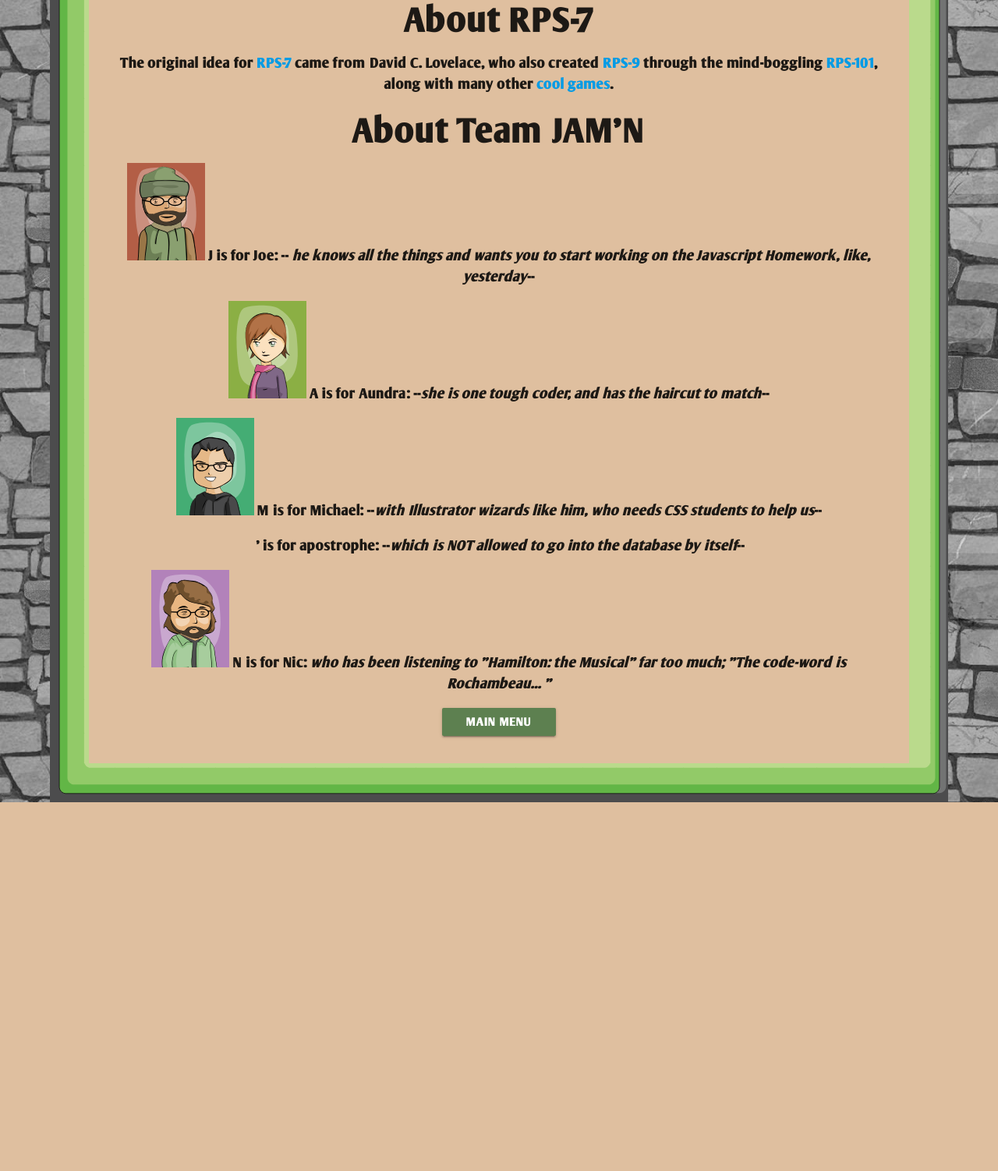
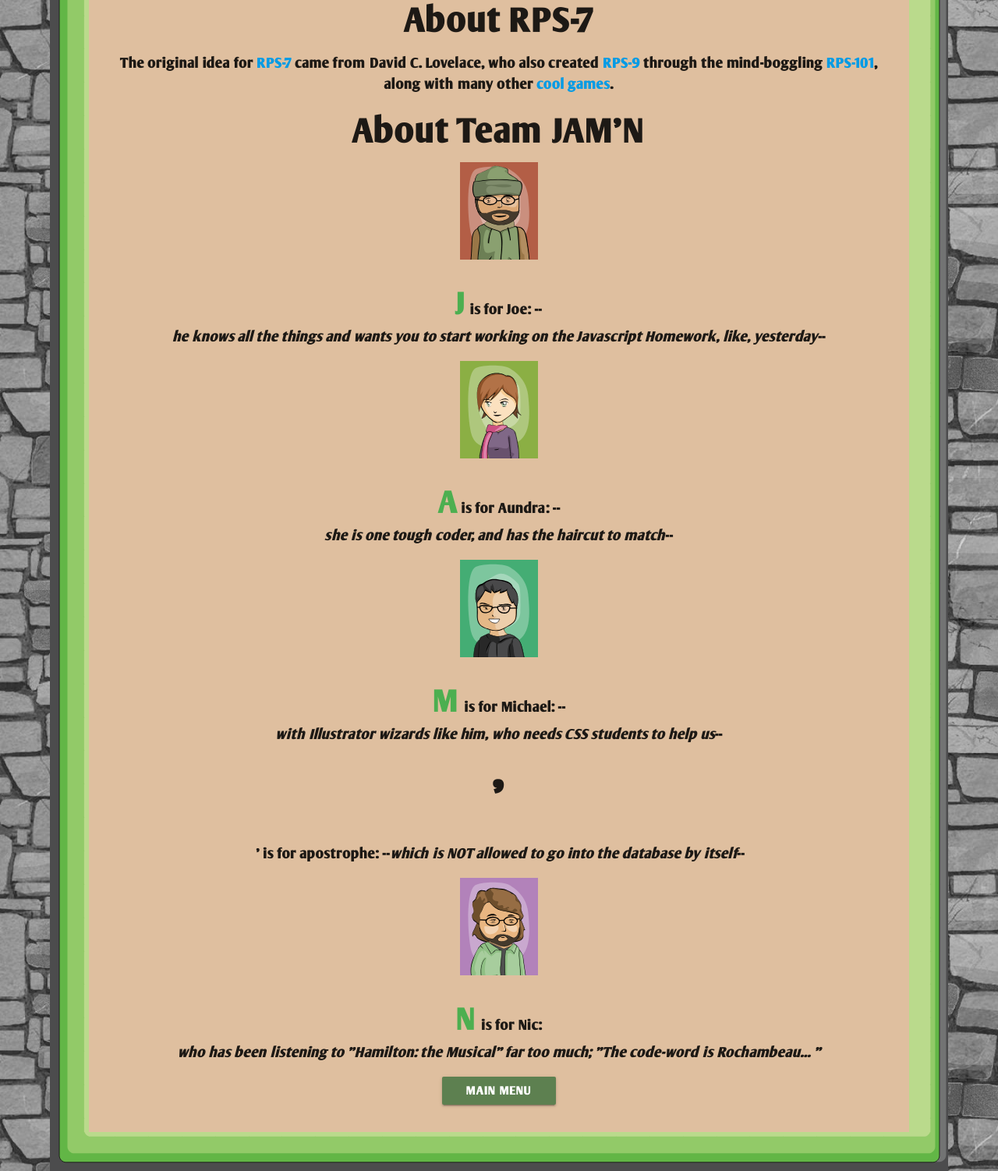
Before and after one commit to michaellor/php-advanced-rock-paper-scissors, a PHP site: template views/about.html.twig in a window 1280 px wide. Shown: the part 818-2320 px from the top of the page at 78% size. Before the commit the page ends 1847 px from the top, so only its background shows below. Run offline with PHP 8.4, Linux system fonts and the light colour scheme; the template is opened without the code that fills it, so the values that code supplies are empty; some libraries are stand-ins or nearby versions.

Commit message:
fix about styling

```diff
--- a/views/about.html.twig
+++ b/views/about.html.twig
@@ -18,20 +18,25 @@
           The original idea for <a href="http://www.umop.com/rps7.htm">RPS-7</a> came from David C. Lovelace, who also created <a href="http://www.umop.com/rps.htm">RPS-9</a> through the mind-boggling <a href="http://www.umop.com/rps101.htm">RPS-101</a>, along with many other <a href="http://www.umop.com/games.htm">cool games</a>.
       </p>
       <h3> About Team JAM'N</h3>
+      <img class="faces"  src="img/Joe.svg">
       <p>
-          <img class="faces"  src="img/Joe.svg"> <strong>J</strong> is for <strong>Joe</strong>: --<em> he knows all the things and wants you to start working on the Javascript Homework, like, yesterday</em>--
+           <strong class="letter">J</strong> is for <strong>Joe</strong>: --<em> <br>he knows all the things and wants you to start working on the Javascript Homework, like, yesterday</em>--
       </p>
+      <img class="faces" src="img/Aundra.svg">
       <p>
-          <img class="faces" src="img/Aundra.svg"> <strong>A</strong> is for <strong>Aundra</strong>: --<em>she is one tough coder, and has the haircut to match</em>--
+           <strong class="letter">A</strong> is for <strong>Aundra</strong>: --<em><br>she is one tough coder, and has the haircut to match</em>--
       </p>
+      <img class="faces" src="img/Michael.svg">
       <p>
-          <img class="faces" src="img/Michael.svg"> <strong>M</strong> is for Michael</strong>: --<em>with Illustrator wizards like him, who needs CSS students to help us</em>--
+           <strong class="letter">M</strong> is for Michael</strong>: --<em><br>with Illustrator wizards like him, who needs CSS students to help us</em>--
       </p>
+        <h1>'</h1>
       <p>
           <img class="faces" src=""> <strong>'</strong> is for <strong>apostrophe</strong>: --<em>which is NOT allowed to go into the database by itself</em>--
       </p>
+      <img class="faces" src="img/Nic.svg">
       <p>
-          <img class="faces" src="img/Nic.svg"> <strong>N</strong> is for <strong>Nic</strong>: <em>who has been listening to "Hamilton: the Musical" far too much; "The code-word is Rochambeau... "</em>
+           <strong class="letter">N</strong> is for <strong>Nic</strong>: <em><br>who has been listening to "Hamilton: the Musical" far too much; "The code-word is Rochambeau... "</em>
       </p>
       {% if menu %}
           {% if navbar.userId %}
--- a/web/css/styles.css
+++ b/web/css/styles.css
@@ -159,3 +159,8 @@
      width: 100px;
      height: auto;
  }
+
+ .letter{
+     color: #4CAF50;
+     font-size: 40px;
+ }
```
